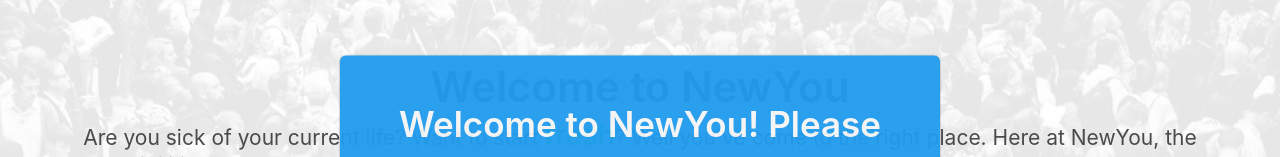
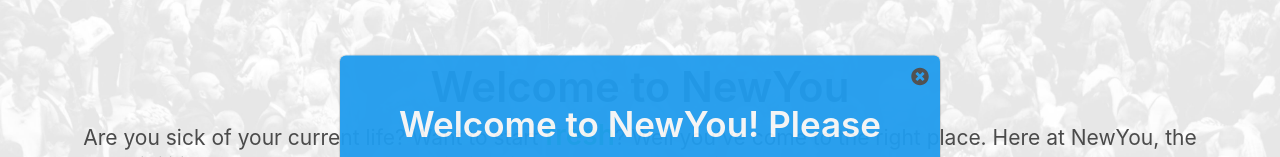
Before and after one commit to KennyStephens/vue-final-kenny-stephens, a Vue app: page /#/ in a window 1280 px wide. Shown: the part 214-371 px from the top of the page. Built offline with nearby package versions, Linux system fonts and the light colour scheme.

Commit message:
added closing button to modal questions

```diff
--- a/src/components/AppIntroQuestions.vue
+++ b/src/components/AppIntroQuestions.vue
@@ -1,6 +1,7 @@
 <template>
 <transition name="fade">
   <div v-if="showQuestions" class="section intro-questions has-background-info box">
+    <span @click="closeQuestions"><i class="fas fa-times-circle fa-2x is-pulled-right"></i></span>
         <p class="is-size-2 has-text-centered has-text-light has-text-weight-semibold">{{ introQuestions[questionCounter].question}}</p>
         <p class="label">{{ introQuestions[questionCounter].label }}</p>
         <input
@@ -72,6 +73,9 @@ export default {
         eventBus.$emit("genderAnswer", this.questionAnswers.gender);
         this.showQuestions = false;
       }
+    },
+    closeQuestions() {
+      this.showQuestions = false;
     }
   }
 };
@@ -105,4 +109,15 @@ export default {
     opacity: 0;
     transform: translateX(-100px);
   }
+
+  .fa-times-circle {
+    margin-top: -30px;
+    font-size: 18px;
+    margin-right: -10px;
+  }
+
+  .fa-times-circle:hover {
+    opacity: .7;
+    cursor: pointer;
+  }
 </style>
```
